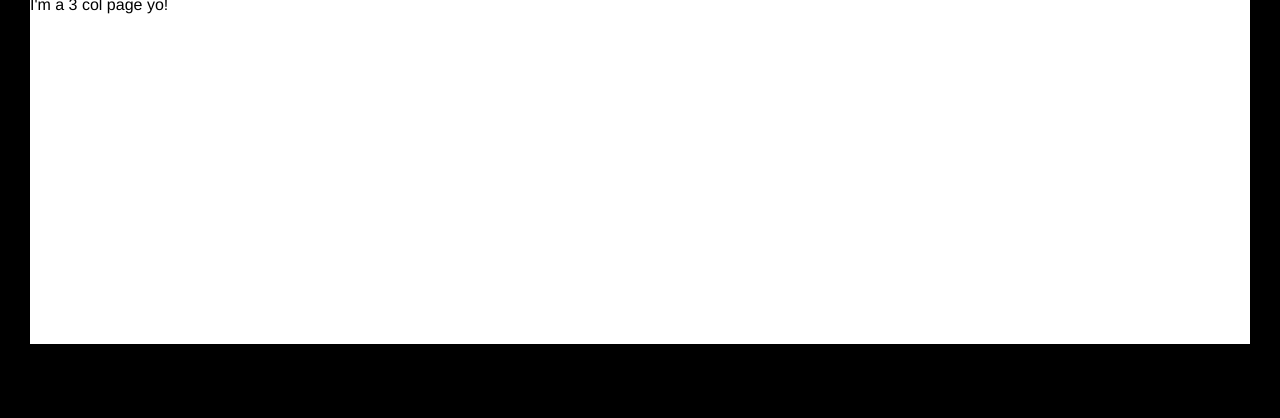
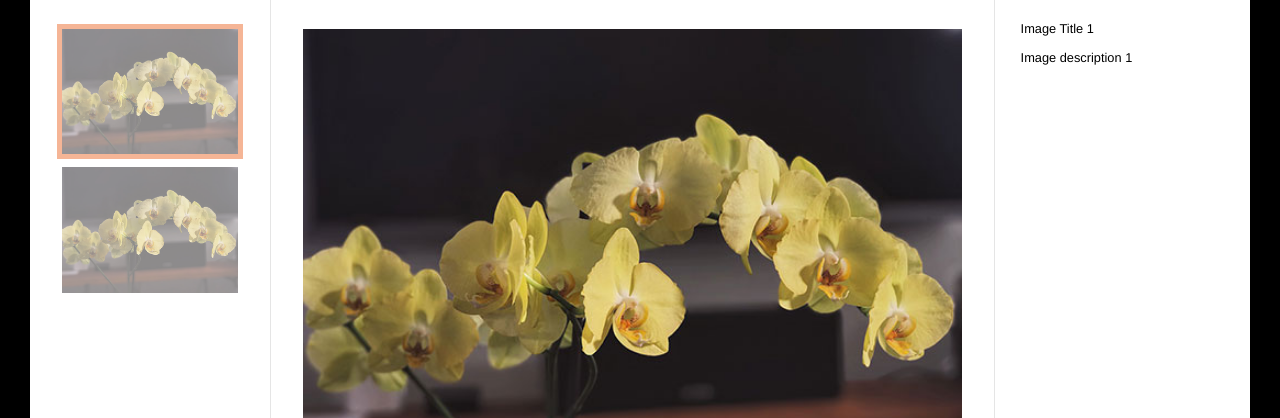
Before and after one commit to rvass/learn-enough-CSS, a plain HTML site: page _site/gallery/index.html in a window 1280 px wide. Shown: the part 83-501 px from the top of the page. Drawn offline with Linux system fonts and the light colour scheme.

Commit message:
add gallery content

```diff
--- a/_site/css/main.css
+++ b/_site/css/main.css
@@ -14,9 +14,10 @@ body {
 }
 
 .content-container {
-  flex-grow: 1;
+  flex: 1 1 auto;
   padding-top: 10vh;
   width: 100%;
+  display: flex;
 }
 
 h1 {
@@ -31,6 +32,7 @@ a {
 }
 p {
   line-height: 1.5em;
+  margin: 0.75em 0;
 }
 h2 ~ p {
   font-size: 0.8em;
@@ -190,17 +192,27 @@ h2 ~ p {
   text-align: center;
 }
 .home-callout {
+  align-items: stretch;
+  display: flex;
   background-color: #000;
   color: #fff;
   padding: 7vh 0;
+
+}
+.home-callout h3 {
+  color: inherit;
+  margin-top: 1em;
 }
 .callout-title {
+  flex: 1;
   font-size: 5.75vw;
   text-align: right;
   text-transform: uppercase;
 }
 .callout-copy {
+  flex: 0 0 45em;
   font-size: 0.8rem;
+  padding: 0 3vw;
 }
 
 /*FOOTER STYLES*/
@@ -227,6 +239,68 @@ h2 ~ p {
 .footer-nav a {
   color: #ccc;
 }
+
+/* COLUMN STYLES */
+.col-three {
+  display:flex;
+  flex: 1;
+}
+.col {
+  box-sizing: border-box;
+  padding: 2em;
+}
+.col-three .col ~ .col {
+  border-left: 1px solid rgba(0, 0, 0, 0.1);
+}
+.col-three .col-nav {
+  flex: 0 1 15em;
+}
+.col-three .col-content {
+  flex: 1 1 0;
+}
+.col-three .col-aside {
+  flex: 0 1 20em;
+}
+
+/* GALLERY STYLES */
+.gallery-thumbs {
+  height: 90vh;
+  overflow: scroll;
+}
+.gallery-thumbs > div {
+  cursor: pointer;
+}
+.gallery-thumbs img {
+  box-sizing: border-box;
+  box-shadow: 0 0 0 5px transparent;
+  display: inline-block;
+  margin: 0 0 10px;
+  opacity: 0.5;
+  transition: all 0.5s ease-in-out;
+  width: 100%;
+}
+.gallery-thumbs img:hover {
+  opacity: 1;
+}
+.gallery-thumbs .current img {
+  box-shadow: 0 0 0 5px #ed6e2f;
+}
+.gallery-thumbs .current {
+  cursor: default;
+}
+.gallery-photo {
+  position: relative;
+}
+.gallery-photo img {
+  width: 100%;
+}
+.gallery-info {
+  font-size: 0.8rem;
+}
+.gallery-info h3 {
+  margin-bottom: 1em;
+}
+
 
 /* BIO STYLES */
 .bio-wrapper {
--- a/_site/gallery/index.html
+++ b/_site/gallery/index.html
@@ -17,7 +17,7 @@
   <nav>
     <ul class="header-nav nav-links">
       <li><a href="/">Home</a></li>
-<li><a href="gallery/index.html">Gallery</a></li>
+<li><a href="/gallery">Gallery</a></li>
 <li><a href="#">Nav 2</a></li>
 <li><a href="#">Nav 3</a></li>
     </ul>
@@ -30,7 +30,25 @@
 
         <!-- 2nd flexbox item, the only one that will be changing in size -->
         <div class="content-container"> <!--flexbox item-->
-            I'm a 3 col page yo!
+            <div class="gallery col-three">
+  <div class="col col-nav gallery-thumbs" id="gallery-thumbs">
+    <div class="current">
+      <img src="/images/small/slide1.jpg" alt="Image title 1">
+    </div>
+    <div>
+      <img src="/images/small/slide1.jpg" alt="Image title 2">
+    </div>
+  </div>
+  <div class="col col-content">
+    <div class="gallery-photo" id="gallery-photo">
+      <img src="/images/small/slide1.jpg" alt="Image title 1">
+    </div>
+  </div>
+  <div class="col col-aside gallery-info" id="gallery-info">
+    <h3>Image Title 1</h3>
+    <p>Image description 1</p>
+  </div>
+</div>
         </div>
 
         <!-- 3rd potential flexbox item, but not given a flex: property -->
@@ -41,7 +59,7 @@
   <nav>
     <ul class="footer-nav nav-links">
       <li><a href="/">Home</a></li>
-<li><a href="gallery/index.html">Gallery</a></li>
+<li><a href="/gallery">Gallery</a></li>
 <li><a href="#">Nav 2</a></li>
 <li><a href="#">Nav 3</a></li>
     </ul>
--- a/css/main.css
+++ b/css/main.css
@@ -14,9 +14,10 @@ body {
 }
 
 .content-container {
-  flex-grow: 1;
+  flex: 1 1 auto;
   padding-top: 10vh;
   width: 100%;
+  display: flex;
 }
 
 h1 {
@@ -31,6 +32,7 @@ a {
 }
 p {
   line-height: 1.5em;
+  margin: 0.75em 0;
 }
 h2 ~ p {
   font-size: 0.8em;
@@ -190,17 +192,27 @@ h2 ~ p {
   text-align: center;
 }
 .home-callout {
+  align-items: stretch;
+  display: flex;
   background-color: #000;
   color: #fff;
   padding: 7vh 0;
+
+}
+.home-callout h3 {
+  color: inherit;
+  margin-top: 1em;
 }
 .callout-title {
+  flex: 1;
   font-size: 5.75vw;
   text-align: right;
   text-transform: uppercase;
 }
 .callout-copy {
+  flex: 0 0 45em;
   font-size: 0.8rem;
+  padding: 0 3vw;
 }
 
 /*FOOTER STYLES*/
@@ -227,6 +239,68 @@ h2 ~ p {
 .footer-nav a {
   color: #ccc;
 }
+
+/* COLUMN STYLES */
+.col-three {
+  display:flex;
+  flex: 1;
+}
+.col {
+  box-sizing: border-box;
+  padding: 2em;
+}
+.col-three .col ~ .col {
+  border-left: 1px solid rgba(0, 0, 0, 0.1);
+}
+.col-three .col-nav {
+  flex: 0 1 15em;
+}
+.col-three .col-content {
+  flex: 1 1 0;
+}
+.col-three .col-aside {
+  flex: 0 1 20em;
+}
+
+/* GALLERY STYLES */
+.gallery-thumbs {
+  height: 90vh;
+  overflow: scroll;
+}
+.gallery-thumbs > div {
+  cursor: pointer;
+}
+.gallery-thumbs img {
+  box-sizing: border-box;
+  box-shadow: 0 0 0 5px transparent;
+  display: inline-block;
+  margin: 0 0 10px;
+  opacity: 0.5;
+  transition: all 0.5s ease-in-out;
+  width: 100%;
+}
+.gallery-thumbs img:hover {
+  opacity: 1;
+}
+.gallery-thumbs .current img {
+  box-shadow: 0 0 0 5px #ed6e2f;
+}
+.gallery-thumbs .current {
+  cursor: default;
+}
+.gallery-photo {
+  position: relative;
+}
+.gallery-photo img {
+  width: 100%;
+}
+.gallery-info {
+  font-size: 0.8rem;
+}
+.gallery-info h3 {
+  margin-bottom: 1em;
+}
+
 
 /* BIO STYLES */
 .bio-wrapper {
```
Also changed, not shown: _includes/nav-links.html (+1 -1 lines), _site/index.html (+7 -3 lines), gallery/index.html (+19 -1 lines), index.html (+4 -1 lines), _site/images/large/slide1.jpg (added), _site/images/small/slide1.jpg (added), images/large/slide1.jpg (added), images/small/slide1.jpg (added).
